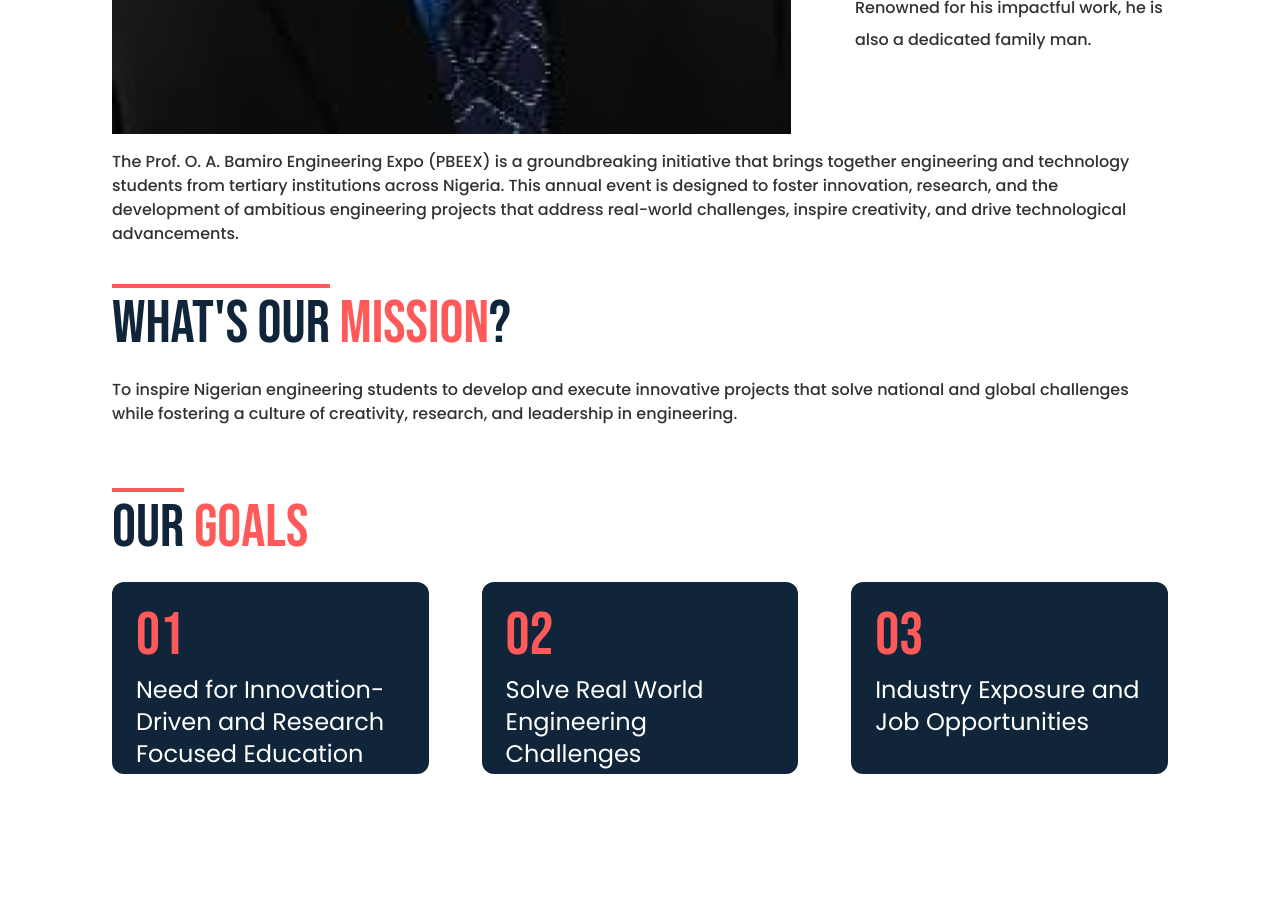
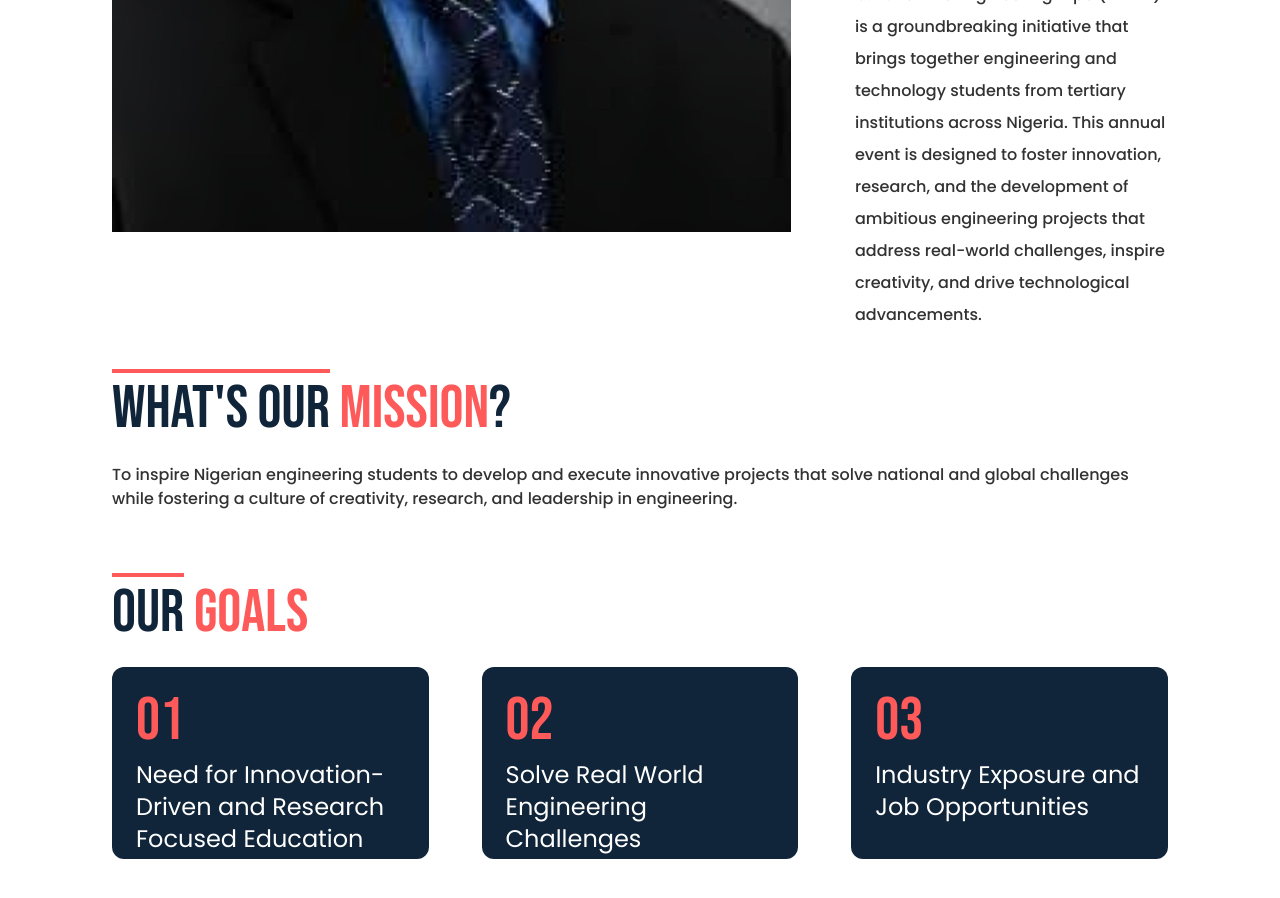
Before and after one commit to PBEEX/pbeex-official-website, a Next.js app: page /about in a window 1280 px wide. Shown: the part 1180-2078 px from the top of the page. Built offline with nearby package versions, Linux system fonts and the light colour scheme.

Commit message:
Update about page.tsx

```diff
--- a/app/(pages)/about/page.tsx
+++ b/app/(pages)/about/page.tsx
@@ -35,9 +35,9 @@ const About = () => {
               <div className='text-darkgray leading-loose'>
                 Prof. Olufemi Adebisi Bamiro, born on September 16, 1947, is an Emeritus Professor of Mechanical Engineering at the University of Ibadan. A former Vice Chancellor and current Dean of the Faculty of Technology, he graduated with First Class Honours in 1971 and earned his PhD from McGill University in 1975. As the first professor in the university&#39;s Mechanical Engineering department, he has made significant contributions to academia and society. <br/>
                 Prof. Bamiro has received prestigious awards, including the Nigerian Society of Engineers Merit Award, UN-Habitat Best Practice Award, and fellowships with the Nigerian Society of Engineers and Nigerian Academy of Engineering. Renowned for his impactful work, he is also a dedicated family man.
+                The Prof. O. A. Bamiro Engineering Expo &#40;PBEEX&#41; is a groundbreaking initiative that brings together engineering and technology students from tertiary institutions across Nigeria. This annual event is designed to foster innovation, research, and the development of ambitious engineering projects that address real-world challenges, inspire creativity, and drive technological advancements.
               </div>
             </div>
-            <div className='pt-4'>The Prof. O. A. Bamiro Engineering Expo &#40;PBEEX&#41; is a groundbreaking initiative that brings together engineering and technology students from tertiary institutions across Nigeria. This annual event is designed to foster innovation, research, and the development of ambitious engineering projects that address real-world challenges, inspire creativity, and drive technological advancements.</div>
           </div>
 
           {/* Our Mission */}
```
